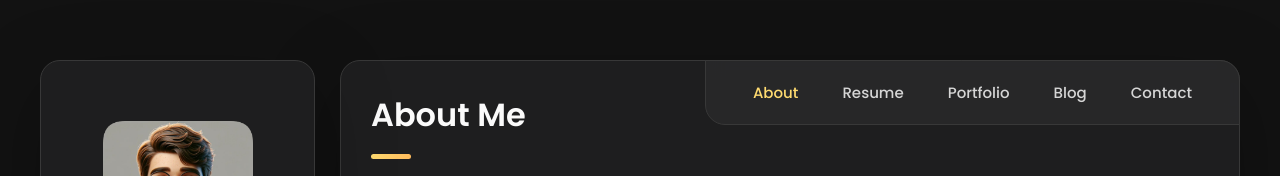
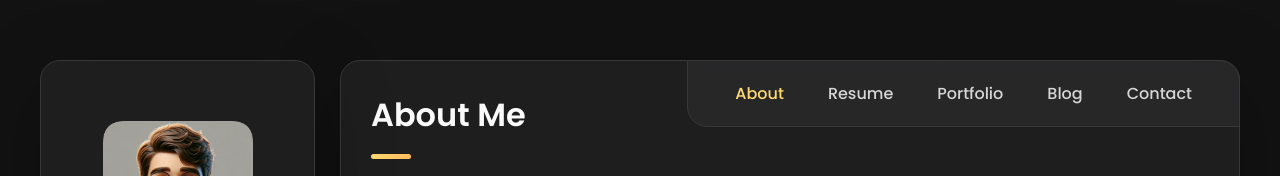
Before and after one commit to takitajwar17/personal-dev-portfolio, a plain HTML site: page index.html in a window 1280 px wide. Shown: the top 176 px of the page. Drawn offline with nearby package versions, Linux system fonts and the light colour scheme.

Commit message:
navbar changes

```diff
--- a/assets/css/style.css
+++ b/assets/css/style.css
@@ -477,10 +477,12 @@ main {
 
 .navbar-link {
   color: var(--light-gray);
-  font-size: var(--fs-8);
+  font-size: var(--fs-9); /* Increased font size */
+  font-weight: bold; /* Bold text */
   padding: 20px 7px;
   transition: color var(--transition-1);
 }
+
 
 .navbar-link:hover,
 .navbar-link:focus { color: var(--light-gray-70); }
```
